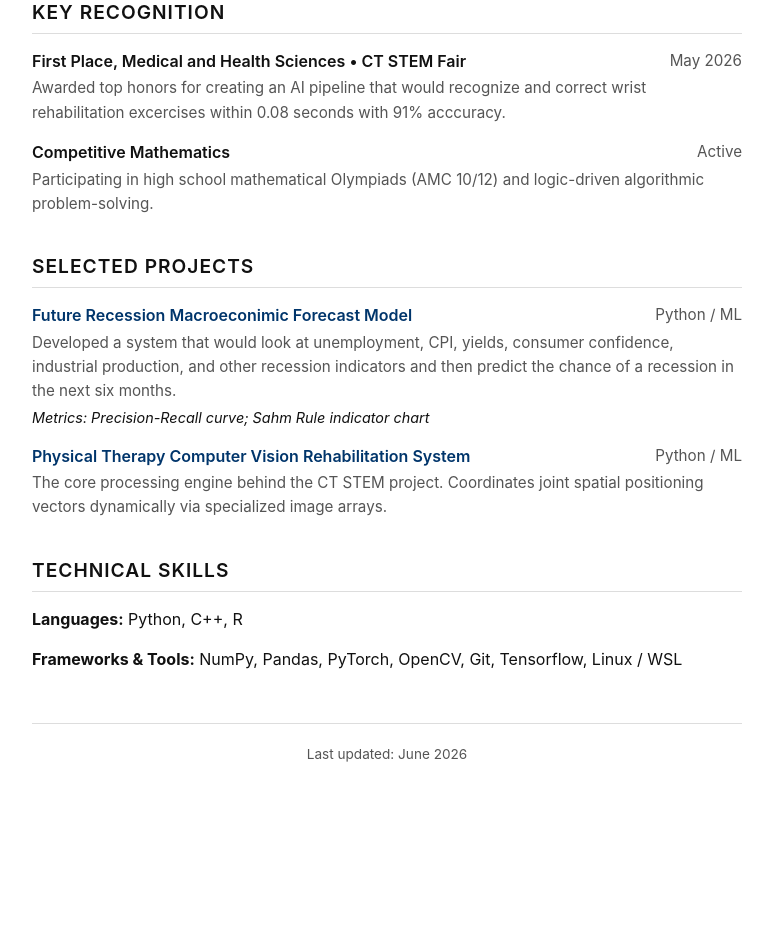
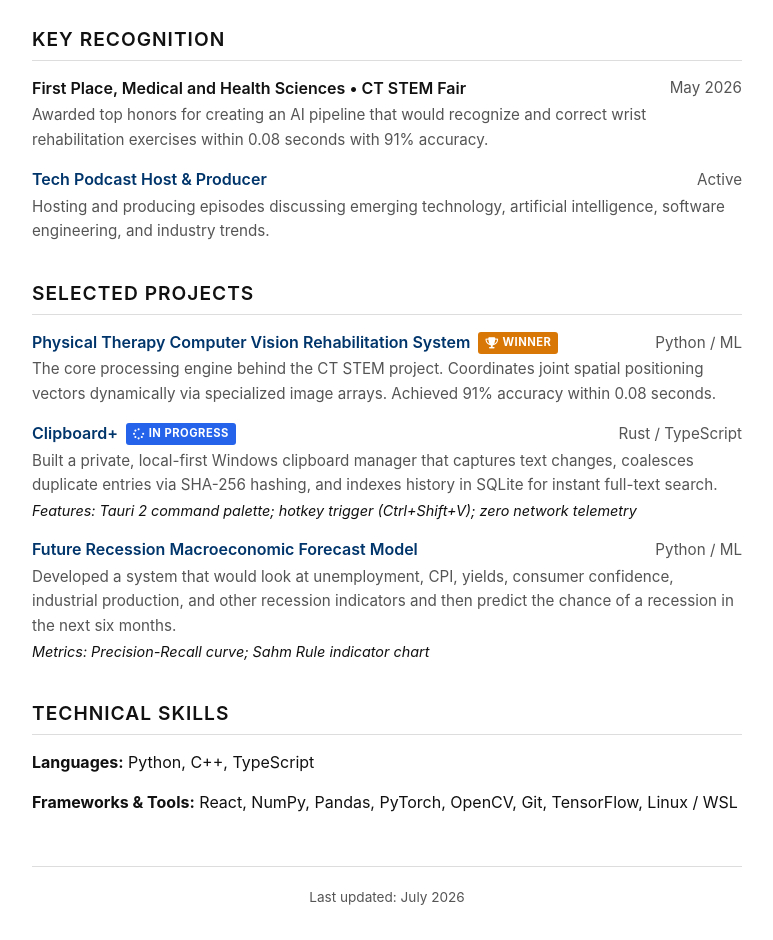
Before and after one commit to EdwardDK/edwarddk.github.io, a plain HTML site: page index.html in a window 1280 px wide. Shown: the part 306-1246 px from the top of the page, without its empty margins (253-1026 px from the left). Before the commit the page ends 1121 px from the top, so only its background shows below. Drawn offline with Linux system fonts and the light colour scheme.

Commit message:
Update index.html

```diff
--- a/index.html
+++ b/index.html
@@ -128,7 +128,47 @@
         .item-header {
             display: flex;
             justify-content: space-between;
+            align-items: center;
             font-weight: 600;
+        }
+
+        .item-title-wrapper {
+            display: flex;
+            align-items: center;
+            gap: 8px;
+            flex-wrap: wrap;
+        }
+
+        /* Winner Badge Styling */
+        .badge-winner {
+            background-color: #d97706;
+            color: #ffffff;
+            font-size: 0.7rem;
+            font-weight: 700;
+            letter-spacing: 0.5px;
+            padding: 2px 7px;
+            border-radius: 3px;
+            text-transform: uppercase;
+            display: inline-flex;
+            align-items: center;
+            gap: 4px;
+            vertical-align: middle;
+        }
+
+        /* WIP Badge Styling */
+        .badge-wip {
+            background-color: #2563eb;
+            color: #ffffff;
+            font-size: 0.7rem;
+            font-weight: 700;
+            letter-spacing: 0.5px;
+            padding: 2px 7px;
+            border-radius: 3px;
+            text-transform: uppercase;
+            display: inline-flex;
+            align-items: center;
+            gap: 4px;
+            vertical-align: middle;
         }
 
         .item-date {
@@ -171,6 +211,8 @@
             }
             .item-header {
                 flex-direction: column;
+                align-items: flex-start;
+                gap: 4px;
             }
         }
     </style>
@@ -184,7 +226,7 @@
             <div class="profile-text">
                 <h1>Edward Doubovik</h1>
                 <p>
-                    I am a high school student focused on computer science, mathematics, and machine learning. I am currently aspiring towards quantitative finance, with specific interests in algorithmic trading and time-series data analysis.
+                    I am a high school student focused on computer science, mathematics, and engineering. I am currently aspiring towards quantitative finance, with specific interests in algorithmic trading and time-series data analysis; however, I am open to other research topics such as bioengineering.
                 </p>
 
                 <div class="links-row">
@@ -195,8 +237,7 @@
             </div>
 
             <div class="profile-image">
-                <!-- Replace 'headshot.jpg' with the actual path to your photo -->
-                <img src="https://media.licdn.com/dms/image/v2/D4E03AQFWqIVfTt8o7g/profile-displayphoto-crop_800_800/B4EZ5R0uaYI0AI-/0/1779489238378?e=1782345600&v=beta&t=wHgx8ySDZ9Rl8C5qn_qKpBGtwByZYlhirXY8CbmHsss" alt="Edward Doubovik">
+                <img src="https://edwarddk.github.io/edwarddk/1785287662202.png" alt="Edward Doubovik">
             </div>
         </div>
 
@@ -210,16 +251,16 @@
                         <span class="item-date">May 2026</span>
                     </div>
                     <div class="item-desc">
-                        Awarded top honors for creating an AI pipeline that would recognize and correct wrist rehabilitation excercises within 0.08 seconds with 91% acccuracy.
+                        Awarded top honors for creating an AI pipeline that would recognize and correct wrist rehabilitation exercises within 0.08 seconds with 91% accuracy.
                     </div>
                 </li>
                 <li>
                     <div class="item-header">
-                        <span>Competitive Mathematics</span>
+                        <span><a href="https://www.youtube.com/channel/UCBL7Y-DIdHojQxYJN3wmGPg" target="_blank">Tech Podcast Host & Producer</a></span>
                         <span class="item-date">Active</span>
                     </div>
                     <div class="item-desc">
-                        Participating in high school mathematical Olympiads (AMC 10/12) and logic-driven algorithmic problem-solving.
+                        Hosting and producing episodes discussing emerging technology, artificial intelligence, software engineering, and industry trends.
                     </div>
                 </li>
             </ul>
@@ -231,22 +272,38 @@
             <ul class="clean-list">
                 <li>
                     <div class="item-header">
-                        <span><a href="https://github.com/EdwardDK/ML_RecessionForecast" target="_blank">Future Recession Macroeconimic Forecast Model </a></span>
+                        <div class="item-title-wrapper">
+                            <span><a href="https://github.com/EdwardDK/ML_WristRehab" target="_blank">Physical Therapy Computer Vision Rehabilitation System</a></span>
+                            <span class="badge-winner"><i class="fas fa-trophy"></i> Winner</span>
+                        </div>
+                        <span class="item-date">Python / ML</span>
+                    </div>
+                    <div class="item-desc">
+                        The core processing engine behind the CT STEM project. Coordinates joint spatial positioning vectors dynamically via specialized image arrays. Achieved 91% accuracy within 0.08 seconds.
+                    </div>
+                </li>
+                <li>
+                    <div class="item-header">
+                        <div class="item-title-wrapper">
+                            <span><a href="https://github.com/EdwardDK/Clipboard-" target="_blank">Clipboard+</a></span>
+                            <span class="badge-wip"><i class="fas fa-spinner"></i> In Progress</span>
+                        </div>
+                        <span class="item-date">Rust / TypeScript</span>
+                    </div>
+                    <div class="item-desc">
+                        Built a private, local-first Windows clipboard manager that captures text changes, coalesces duplicate entries via SHA-256 hashing, and indexes history in SQLite for instant full-text search.
+                    </div>
+                    <div class="item-meta">Features: Tauri 2 command palette; hotkey trigger (Ctrl+Shift+V); zero network telemetry</div>
+                </li>
+                <li>
+                    <div class="item-header">
+                        <span><a href="https://github.com/EdwardDK/ML_RecessionForecast" target="_blank">Future Recession Macroeconomic Forecast Model</a></span>
                         <span class="item-date">Python / ML</span>
                     </div>
                     <div class="item-desc">
                         Developed a system that would look at unemployment, CPI, yields, consumer confidence, industrial production, and other recession indicators and then predict the chance of a recession in the next six months.
                     </div>
                     <div class="item-meta">Metrics: Precision-Recall curve; Sahm Rule indicator chart</div>
-                </li>
-                <li>
-                    <div class="item-header">
-                        <span><a href="https://github.com/EdwardDK/ML_WristRehab" target="_blank">Physical Therapy Computer Vision Rehabilitation System</a></span>
-                        <span class="item-date">Python / ML</span>
-                    </div>
-                    <div class="item-desc">
-                        The core processing engine behind the CT STEM project. Coordinates joint spatial positioning vectors dynamically via specialized image arrays.
-                    </div>
                 </li>
             </ul>
         </section>
@@ -255,14 +312,14 @@
         <section id="skills">
             <h2 class="section-title">Technical Skills</h2>
             <ul class="clean-list">
-                <li><strong>Languages:</strong> Python, C++, R</li>
-                <li><strong>Frameworks & Tools:</strong> NumPy, Pandas, PyTorch, OpenCV, Git, Tensorflow, Linux / WSL</li>
+                <li><strong>Languages:</strong> Python, C++, TypeScript</li>
+                <li><strong>Frameworks & Tools:</strong> React, NumPy, Pandas, PyTorch, OpenCV, Git, TensorFlow, Linux / WSL</li>
             </ul>
         </section>
 
         <!-- Dynamic Update Footer -->
         <footer>
-            <p>Last updated: June 2026</p>
+            <p>Last updated: July 2026</p>
         </footer>
 
     </div>
```
